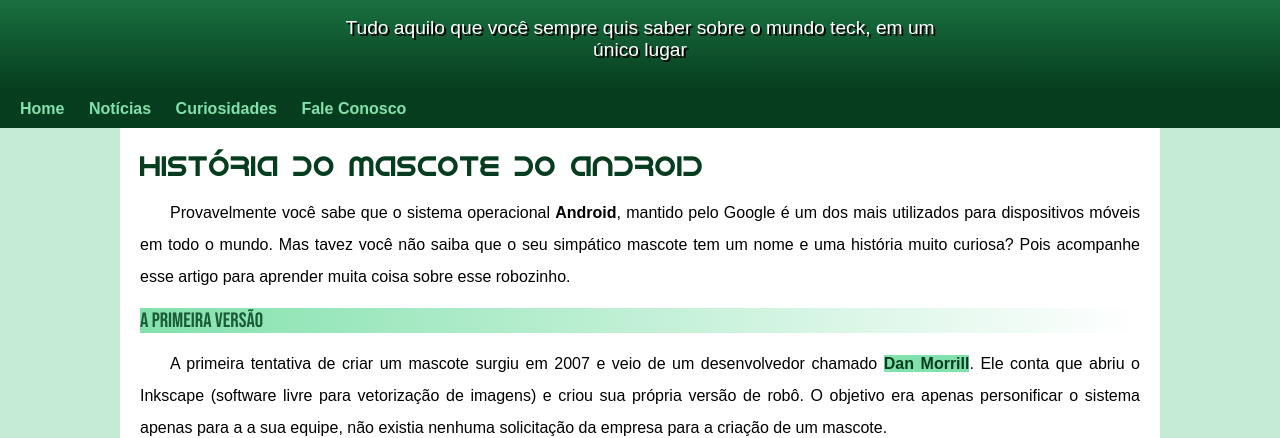
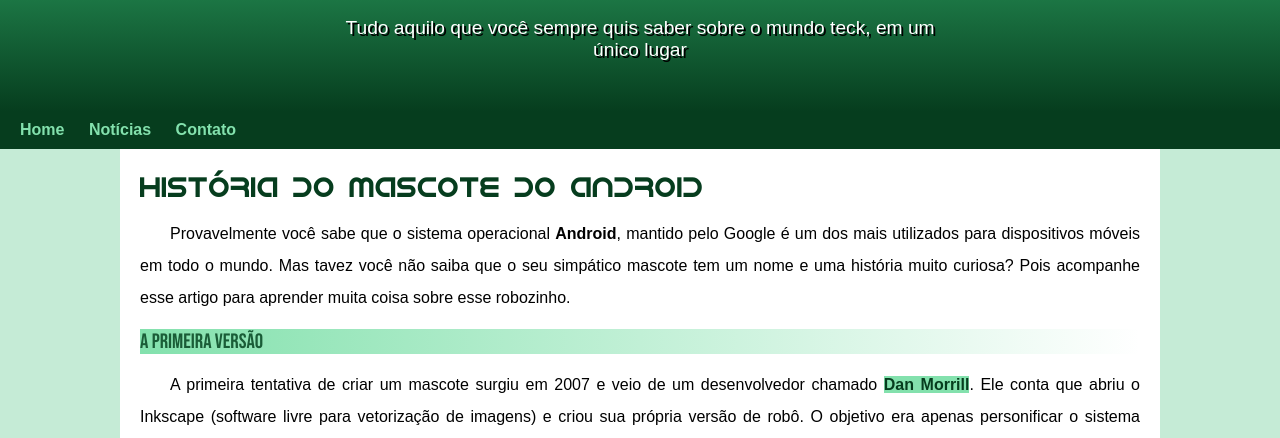
Before and after one commit to Alessandromac/projeto-android, a plain HTML site: page index.html in a window 1280 px wide. Shown: the part 100-538 px from the top of the page. Drawn offline with Linux system fonts and the light colour scheme.

Commit message:
problema de padding corrigido

```diff
--- a/estilo/style.css
+++ b/estilo/style.css
@@ -58,7 +58,7 @@ header > p{
   padding-right: 10px;
   padding-left: 10px;
   margin: auto;
-  margin-bottom: 30px;
+  padding-bottom: 50px;
   text-shadow: 2px 2px  0px rgba(0,0  ,0.267);
 
 }
--- a/index.html
+++ b/index.html
@@ -18,8 +18,7 @@
     <nav>
       <a href="http://">Home</a>
       <a href="http://">Notícias</a>
-      <a href="http://">Curiosidades</a>
-      <a href="http://">Fale Conosco</a>
+      <a href="http://">Contato</a>
     </nav>
     <main>
       <article>
```
